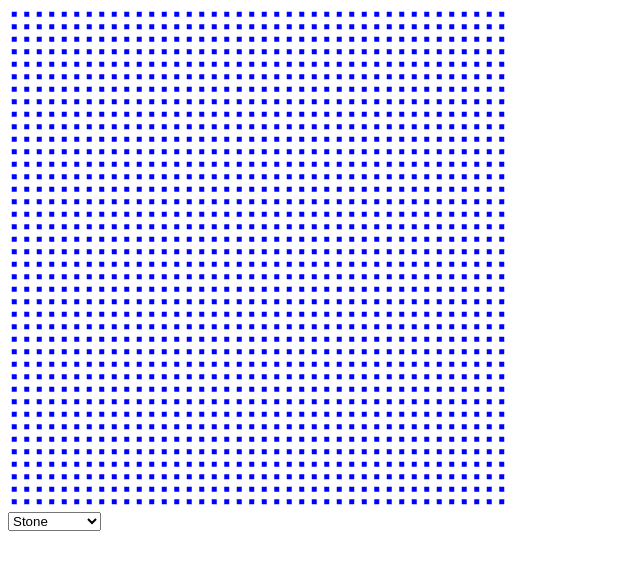
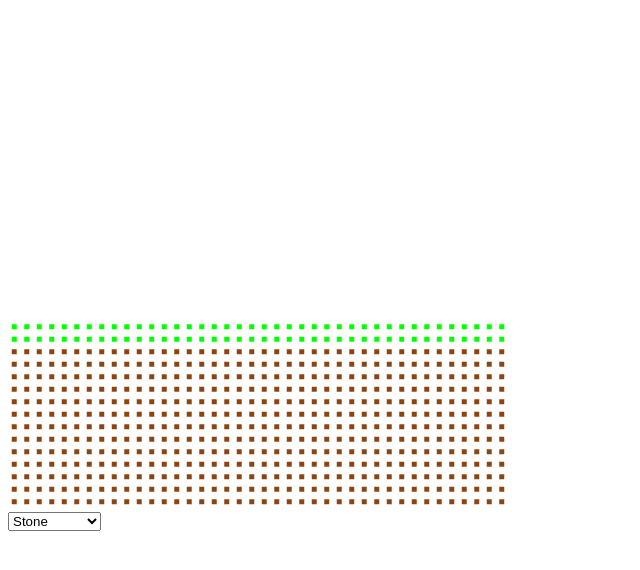
Before and after one commit to Skeen/Introduction-to-interactive-3D-graphics, a plain HTML site: page Minecraft2D/index.html in a window 1280 px wide. Shown: the whole page, without its empty margins (0-640 px from the left). Drawn offline with Linux system fonts and the light colour scheme.

Commit message:
Colors and initial world, ground and grass!

```diff
--- a/Minecraft2D/game.js
+++ b/Minecraft2D/game.js
@@ -10,15 +10,20 @@ $(function() {
 
     // Buffers.
     var vertexBuffer;
+    var colorBuffer;
 
     // Initialize buffers.
+    var vPosition;
+    var vColor;
 
     // Game related stuff.
     var worldWidth = 40;
     var worldHeight = 40;
+    var worldBlocks = worldWidth * worldHeight;
     //var squareSize = canvas.clientWidth / 10;
     var worldGrid = [];
     var points = [];
+    var colors = [];
 
     var render_scale = 2 / Math.max(worldWidth, worldHeight);
 
@@ -35,21 +40,57 @@ $(function() {
         FIRE: 7
     }
 
-    // Generate world.
+    function tile_to_color(block)
+    {
+        switch(block)
+        {
+            case blocks.EMPTY:
+                return vec4(0., 0., 1., 0.4);
+            case blocks.STONE:
+                return vec4(5., 5., 5., 1.);
+            case blocks.GRASS:
+                return vec4(0., 1., 0., 1.);
+            case blocks.DIRT:
+                return vec4(0.55, 0.27, 0.07, 1.);
+            // TODO: Rest of cases
+        }
+    }
+
+    // Generate empty world.
     for (var x = 0; x < worldWidth; x++) {
         worldGrid[x] = [];
         for (var y = 0; y < worldHeight; y++) {
             worldGrid[x][y] = {
-                tile: blocks.empty,
+                tile: blocks.EMPTY,
                 pos: vec2(x + 0.5, y + 0.5)
+                //rendered: false
             }
         }
+    }
+
+    // Create ground
+    for (var x = 0; x < worldWidth; x++) {
+        for (var y = 0; y < Math.floor(worldHeight/3); y++) {
+            worldGrid[x][y].tile = blocks.DIRT;
+        }
+    }
+
+    // Create grass
+    for (var x = 0; x < worldWidth; x++) {
+        var y = Math.floor(worldHeight/3);
+        worldGrid[x][y].tile = blocks.GRASS;
+        worldGrid[x][y+1].tile = blocks.GRASS;
     }
 
     function flatten2dArray(pointsArray) {
         for (var x = 0; x < pointsArray.length; x++) {
             for (var y = 0; y < pointsArray[x].length; y++) {
-                points.push(pointsArray[x][y].pos);
+                var point = pointsArray[x][y];
+                if(point.tile != blocks.EMPTY)
+                {
+                    points.push(point.pos);
+                    colors.push(tile_to_color(point.tile));
+                }
             }
         }
     }
@@ -57,7 +98,15 @@ $(function() {
 
     function render() {
         gl.clear(gl.COLOR_BUFFER_BIT | gl.DEPTH_BUFFER_BIT);
+
+        gl.bindBuffer(gl.ARRAY_BUFFER, colorBuffer);
+        gl.bufferData(gl.ARRAY_BUFFER, flatten(colors), gl.STATIC_DRAW);
+        gl.vertexAttribPointer(vColor, 4, gl.FLOAT, false, 0, 0);
+
+        gl.bindBuffer(gl.ARRAY_BUFFER, vertexBuffer);
         gl.bufferData(gl.ARRAY_BUFFER, flatten(points), gl.STATIC_DRAW);
+        gl.vertexAttribPointer(vPosition, 2, gl.FLOAT, false, 0, 0);
+
         gl.drawArrays(gl.POINTS, 0, points.length);
     }
     render();
@@ -82,10 +131,20 @@ $(function() {
     function initBuffers() {
         vertexBuffer = gl.createBuffer();
         gl.bindBuffer(gl.ARRAY_BUFFER, vertexBuffer);
+        gl.bufferData(gl.ARRAY_BUFFER, sizeof['vec2'] * worldBlocks, gl.STATIC_DRAW);
+
+        colorBuffer = gl.createBuffer();
+        gl.bindBuffer(gl.ARRAY_BUFFER, colorBuffer);
+        gl.bufferData(gl.ARRAY_BUFFER, sizeof['vec4'] * worldBlocks, gl.STATIC_DRAW);
+
 
         var vPosition = gl.getAttribLocation(program, 'vPosition');
         gl.vertexAttribPointer(vPosition, 2, gl.FLOAT, false, 0, 0);
         gl.enableVertexAttribArray(vPosition);
+
+        var vColor = gl.getAttribLocation(program, "vColor");
+        gl.vertexAttribPointer(vColor, 4, gl.FLOAT, false, 0, 0);
+        gl.enableVertexAttribArray(vColor);
 
         var vScalePos = gl.getUniformLocation(program, "vScale");
         gl.uniform1f(vScalePos, render_scale);
--- a/Minecraft2D/index.html
+++ b/Minecraft2D/index.html
@@ -5,23 +5,29 @@
     <title>Title</title>
     <script id="vertex-shader" type="x-shader/x-vertex">
         attribute vec4 vPosition;
+        attribute vec4 vColor;
+
         uniform float vScale;
 
+        varying vec4 fColor;
 
         void
         main()
         {
             gl_PointSize = 100. * vScale;
             gl_Position = vec4(vPosition.xy * vScale - 1.0, 0., 1.);
+            fColor = vColor;
         }
     </script>
     <script id="fragment-shader" type="x-shader/x-fragment">
         precision mediump float;
 
+        varying vec4 fColor;
+
         void
         main()
         {
-            gl_FragColor = vec4(0.0, 0.0, 1.0, 1.0);
+            gl_FragColor = fColor;
         }
     </script>
     <script type="text/javascript" src="../Common/webgl-utils.js"></script>
```
